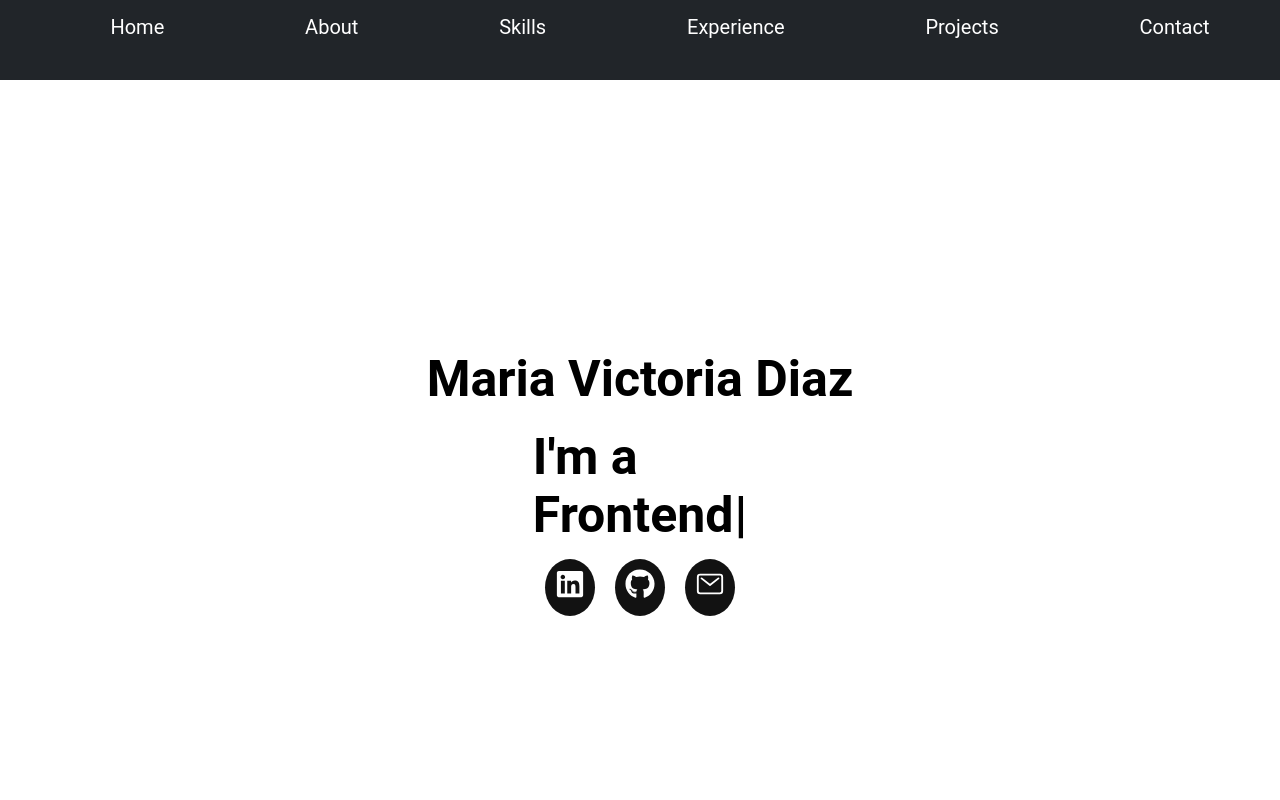
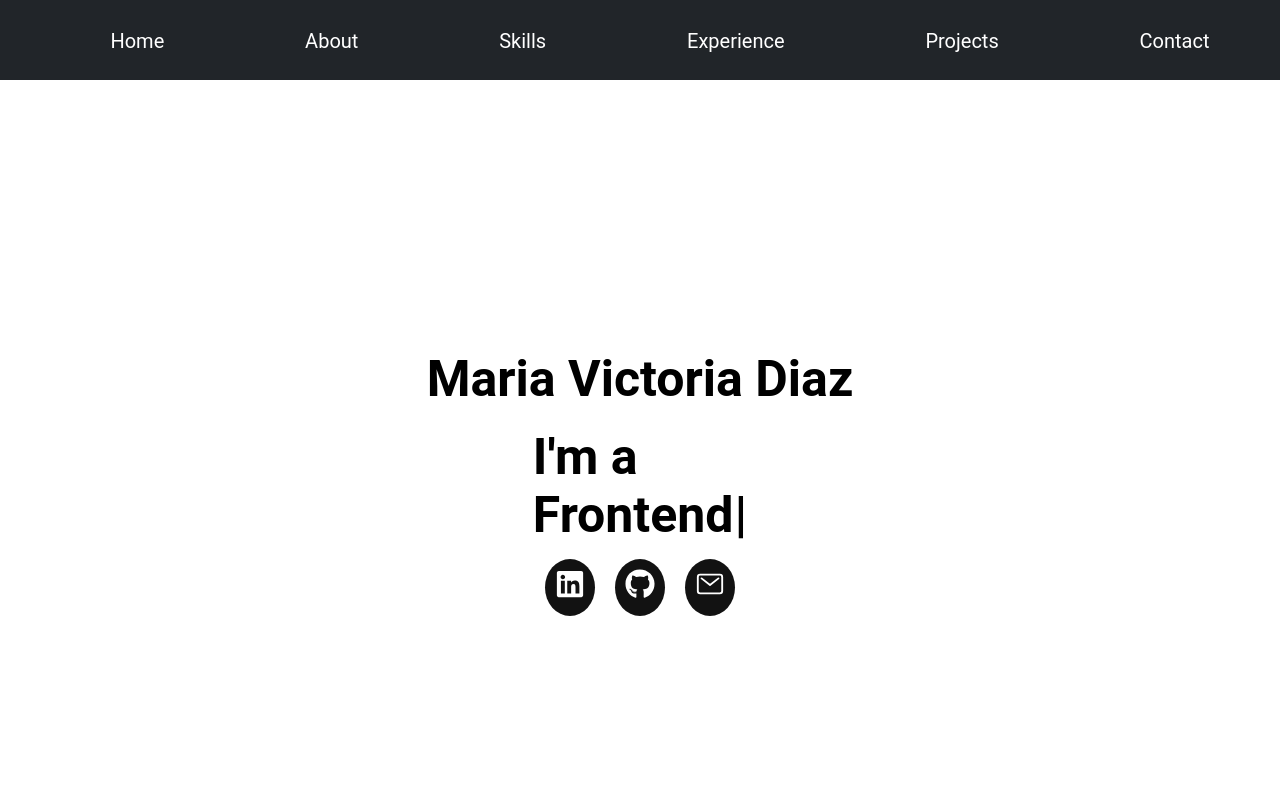
Before and after one commit to diazvic/my-portfolio-react, a React (Create React App) app: page / in a window 1280 px wide. Shown: the top 800 px of the page. Built offline with nearby package versions, Linux system fonts and the light colour scheme.

Commit message:
Agrego padding a la lista de navbar

```diff
--- a/src/styles/_NavBar.scss
+++ b/src/styles/_NavBar.scss
@@ -10,8 +10,8 @@
 		font-size: 20px;
 		li {
 			list-style: none;
-			padding: 10px;
-			margin: 5px;
+			padding: 0.93em 0;
+			margin: 0.5em 0;
 		}
 	}
 	.links-navbar {
```
